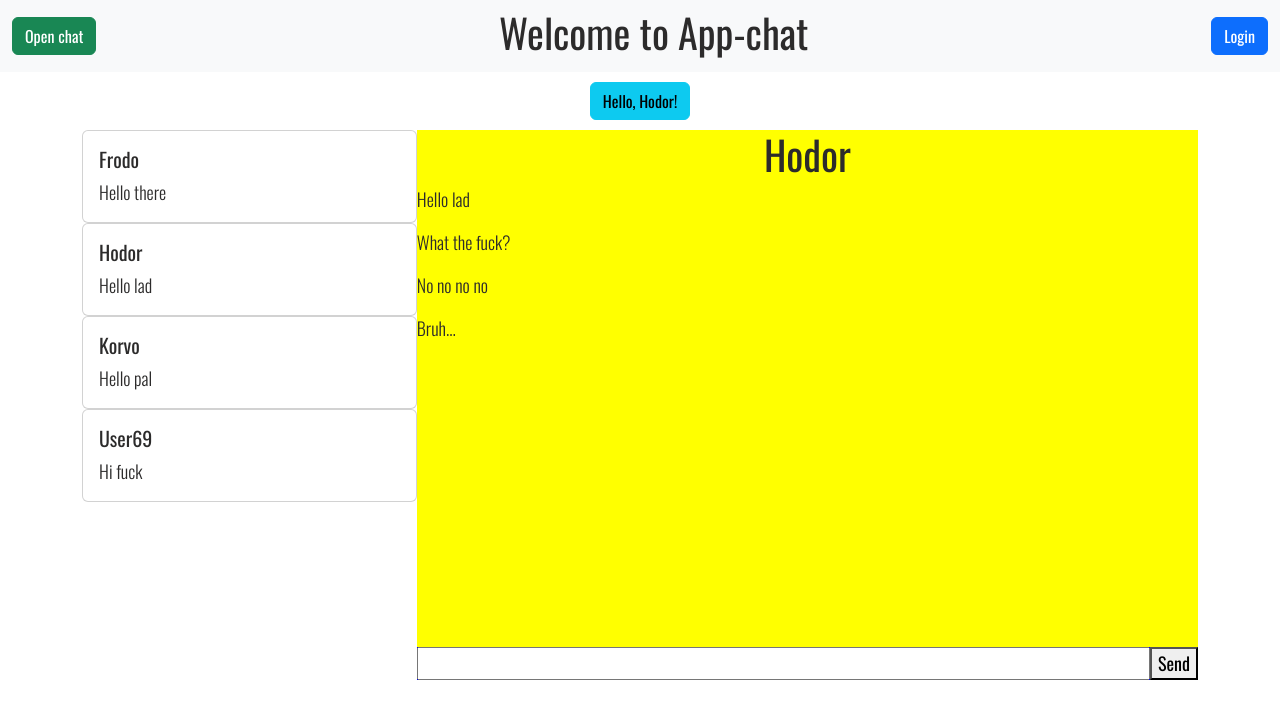
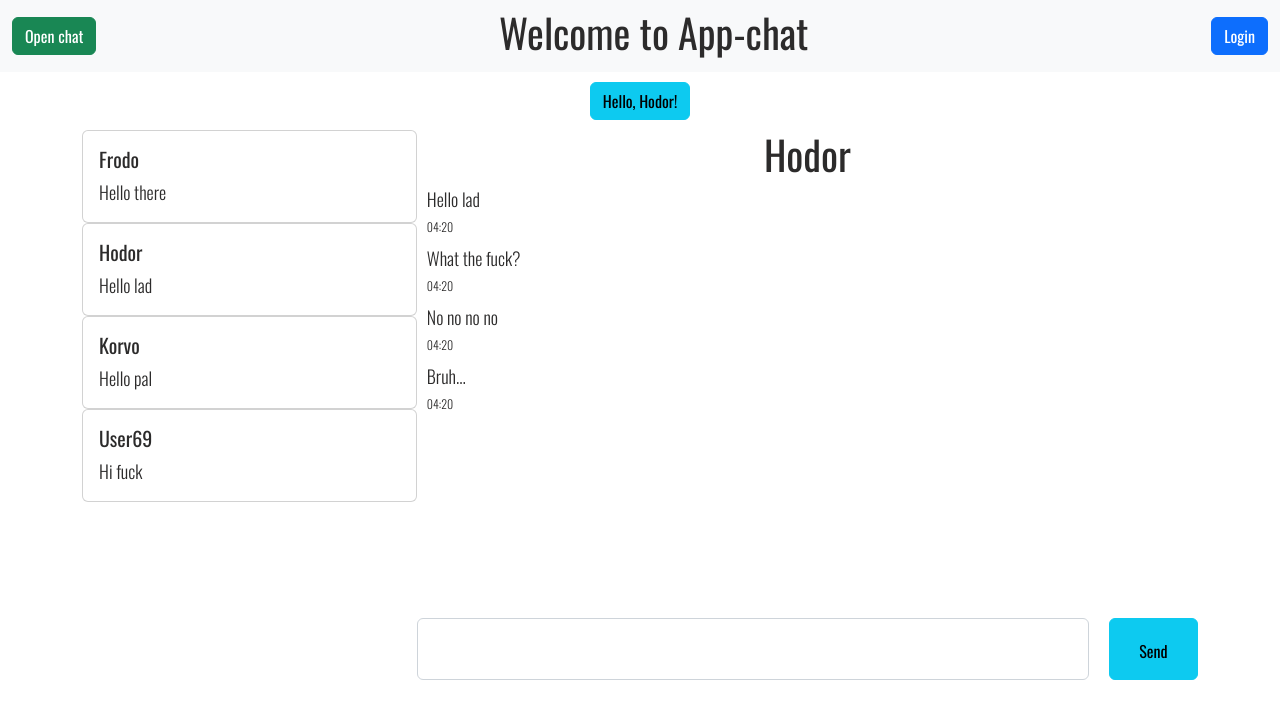
Before and after one commit to Salrabber/OlegoChat, a React (Create React App) app: page /chat in a window 1280 px wide. Shown: the top 718 px of the page. Built offline with nearby package versions, Linux system fonts and the light colour scheme.

Commit message:
chat approved

```diff
--- a/src/App.js
+++ b/src/App.js
@@ -18,11 +18,7 @@ function App() {
     setUser(!user);
   };
 
-  const date = () => {
-    const date = new Date().toLocaleString()
-    const res = date.split(', ')
-    console.log(res)
-  }
+
 
   return (
     <BrowserRouter>
@@ -34,9 +30,9 @@ function App() {
                 Open chat
               </Link>
               <h1>Welcome to App-chat</h1>
-              <button onClick={date} type="button" className="btn btn-danger">
+              <Link className="btn btn-danger" to="/">
                 Log out
-              </button>
+              </Link>
             </>
           ) : (
             <>
@@ -59,6 +55,7 @@ function App() {
           <Routes>
             <Route path="/login" element={<Login />} />
             <Route path="/chat" element={<Chat />} />
+            <Route path="/" />
           </Routes>
         </div>
       </div>
--- a/src/App.scss
+++ b/src/App.scss
@@ -1,10 +1,6 @@
 .wrapper{
     align-items: center;
     text-align: center;
-    // margin-top: 50px;
-    h1{
-        // margin-bottom: 50px
-    }
     .btn-info{
         margin: 10px 0;
     }
--- a/src/components/Chat.js
+++ b/src/components/Chat.js
@@ -58,12 +58,6 @@ export default function Chat() {
     setActive(name);
   };
 
-  // const chuckJoke = () => {
-  //   fetch('https://api.chucknorris.io/jokes/random')
-  //   .then(msg => msg.json())
-  //   .then(msg => {return msg.value})
-  // }
-
   return (
     <div className="chat__inner">
       <div className="chats">
@@ -83,6 +77,7 @@ export default function Chat() {
         })}
       </div>
       <div className="messages">
+      <h1>{active}</h1>
         <div className="list">
           <Messages chat={active} />
         </div>
@@ -91,9 +86,9 @@ export default function Chat() {
             onChange={submitHandler}
             value={value}
             type="text"
-            className="typeMsgInput"
+            className="typeMsgInput form-control"
           ></input>
-          <button onClick={sendMessage} className="sendMsgBtn">
+          <button onClick={sendMessage} className="sendMsgBtn btn btn-info">
             Send
           </button>
         </form>
--- a/src/components/Message.js
+++ b/src/components/Message.js
@@ -1,15 +1,13 @@
-import React from 'react'
-import "../styles/message.scss"
+import React from "react";
+import "../styles/message.scss";
 
-export default function Messsage({data}){
-    return(
-        <div className= {data.user === 'User' ? 'inner alignRight':'inner alignLeft'}>
-            <div className=''>
-                <p className='message'>{data.value}</p>
-            </div>
-            <div className='date'>
-                <p>{data.date} {data.time}</p>
-            </div>
-        </div>
-    )
+export default function Messsage({ data }) {
+  return (
+    <div className={data.user === "User" ? "inner alignRight" : "inner alignLeft"}>
+      <p className="message">{data.value}</p>
+      <p className="date">
+        {data.date} {data.time}
+      </p>
+    </div>
+  );
 }
--- a/src/components/Messages.js
+++ b/src/components/Messages.js
@@ -5,18 +5,15 @@ import Messsage from "./Message";
 
 export default function Messages({chat}) {
   const messages = useSelector((state) => state.global.chatStore);
-  // console.log(messages);
-  // console.log(chat)
 
   return (
     <>
-        <h1>{chat}</h1>
+        {/* <h1>{chat}</h1> */}
       <div className="messageList">
         {messages[chat].map((msg, index) => {
           return(
             <Messsage data={msg} key={index} />
           )
-          {/* <p key={index}>{msg.value}</p>; */}
         })}
       </div>
     </>
--- a/src/redux/chatReducer.js
+++ b/src/redux/chatReducer.js
@@ -3,10 +3,10 @@ import { CREATE_MSG } from "./types"
 
 
 const initialState={
-    Frodo: [{value:'Hello there'}],
-    Hodor: [{value:'Hello lad'},{value:'What the fuck?'},{value:'No no no no'},{value:'Bruh...'},],
-    Korvo: [{value:'Hello pal'}],
-    User69: [{value:'Hi fuck'}]
+    Frodo: [{value:'Hello there', time: '04:20'}],
+    Hodor: [{value:'Hello lad', time: '04:20'},{value:'What the fuck?', time: '04:20'},{value:'No no no no', time: '04:20'},{value:'Bruh...', time: '04:20'}],
+    Korvo: [{value:'Hello pal', time: '04:20'}],
+    User69: [{value:'Hi fuck', time: '04:20'}]
 }
 
 export default function chatReducer(state = initialState, action){
--- a/src/styles/chat.scss
+++ b/src/styles/chat.scss
@@ -1,35 +1,37 @@
 .chat__inner {
     display: flex;
-    // margin-top: 10px;
     height: 550px;
   .chats {
     width: 30%;
     height: 100%;
-    // background-color: blue;
-    // overflow-y: clip;
     .contact{
       cursor: pointer
     }
   }
   .messages {
     width: 70%;
-    background: yellow;
     display: flex;
     flex-direction: column;
     justify-content: space-between;
-
+    height: 550px;
     .list{
       overflow-y: auto;
-      max-height: 330px;
-
+      height: 500px;
     }
     .sendForm{
-      background-color: blue;
       display: flex;
       justify-content: space-between;
       .typeMsgInput{
         width: 100%;
       }
+      .sendMsgBtn{
+        height: 100%;
+        width: 100px;
+        margin-left: 20px;
+        position: relative;
+        bottom: 10px;
+        padding-top: 10px;
+      }
     }
   }
 }
--- a/src/styles/message.scss
+++ b/src/styles/message.scss
@@ -1,14 +1,22 @@
-.alignLeft{
-    text-align: left;
+.alignLeft {
+  text-align: left;
+  max-width: 500px;
 }
 
-.alignRight{
-    text-align: right;
+.alignRight {
+  text-align: right;
 }
 
-.inner{
-    .message{
-        // border: 1px solid blue;
-        // border-radius: 10%;
-    }
+.inner {
+    position: relative;
+    display: flex;
+    flex-direction: column;
+  .message {
+    margin-bottom: 0px;
+  }
+  .date {
+    font-size: 12px;
+    padding-top: 0;
+    margin-bottom: 5px;
+  }
 }
--- a/src/styles/messages.scss
+++ b/src/styles/messages.scss
@@ -1,5 +1,3 @@
-// .messageList {
-//   overflow-y: auto;
-//   max-height: 330px;
-
-// }
+.messageList{
+    margin: 0 10px;
+}
```
